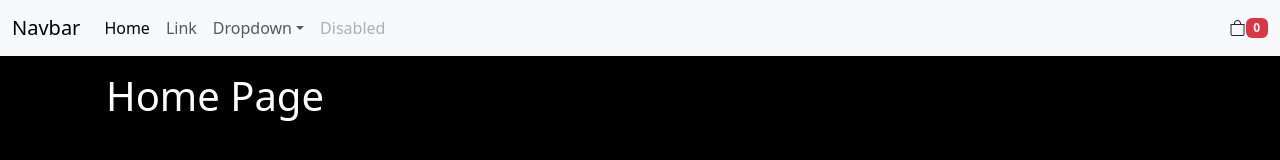
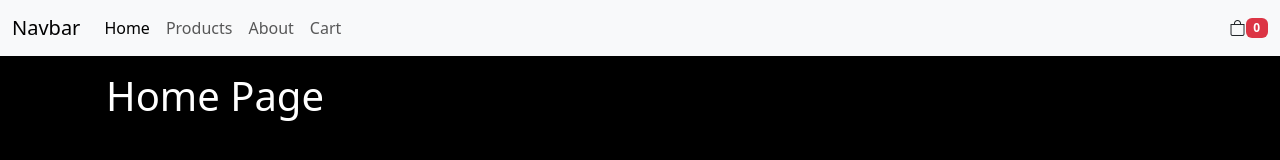
Before and after one commit to CodeCoder96/sbm-react-egitimi, a React (Vite) app: page / in a window 1280 px wide. Shown: the top 160 px of the page. Built offline with nearby package versions, Linux system fonts and the light colour scheme.

Commit message:
Link component

```diff
--- a/src/App.jsx
+++ b/src/App.jsx
@@ -1,5 +1,4 @@
 import { RouterProvider, createBrowserRouter } from "react-router-dom";
-import Header from "./components/Layout/Header";
 import HomePage from "./pages/HomePage";
 import ProductsPage from "./pages/ProductsPage";
 import AboutPage from "./pages/AboutPage";
@@ -27,7 +26,7 @@ function App() {
 
   return (
     <div className="app container position-relative">
-      <Header />
+
       <main className="pt-5">
         <RouterProvider router={router} />
       </main>
--- a/src/components/Layout/Header.jsx
+++ b/src/components/Layout/Header.jsx
@@ -1,5 +1,6 @@
 import { useContext } from "react";
 import { CartContext } from "../../context/CartContext";
+import { Link } from "react-router-dom";
 
 const Header = () => {
   const { cartItems } = useContext(CartContext);
@@ -8,53 +9,33 @@ const Header = () => {
     <header className="position-fixed w-100 start-0 top-0">
       <nav className="navbar navbar-expand-lg navbar-light bg-light">
         <div className="container-fluid">
-          <a className="navbar-brand" href="#">
+          <Link to="/" className="navbar-brand">
             Navbar
-          </a>
+          </Link>
           <button className="navbar-toggler" type="button">
             <span className="navbar-toggler-icon"></span>
           </button>
           <div className="collapse navbar-collapse">
             <ul className="navbar-nav me-auto mb-2 mb-lg-0">
               <li className="nav-item">
-                <a className="nav-link active" href="#">
+                <Link to="/" className="nav-link active">
                   Home
-                </a>
+                </Link>
               </li>
               <li className="nav-item">
-                <a className="nav-link" href="#">
-                  Link
-                </a>
-              </li>
-              <li className="nav-item dropdown">
-                <a className="nav-link dropdown-toggle" href="#">
-                  Dropdown
-                </a>
-                <ul className="dropdown-menu">
-                  <li>
-                    <a className="dropdown-item" href="#">
-                      Action
-                    </a>
-                  </li>
-                  <li>
-                    <a className="dropdown-item" href="#">
-                      Another action
-                    </a>
-                  </li>
-                  <li>
-                    <hr className="dropdown-divider" />
-                  </li>
-                  <li>
-                    <a className="dropdown-item" href="#">
-                      Something else here
-                    </a>
-                  </li>
-                </ul>
+                <Link to="/products" className="nav-link">
+                  Products
+                </Link>
               </li>
               <li className="nav-item">
-                <a className="nav-link disabled" href="#">
-                  Disabled
-                </a>
+                <Link to="/about" className="nav-link">
+                  About
+                </Link>
+              </li>
+              <li className="nav-item">
+                <Link to="/cart" className="nav-link">
+                  Cart
+                </Link>
               </li>
             </ul>
             <div className="d-flex align-items-center">
--- a/src/components/Products/Products.jsx
+++ b/src/components/Products/Products.jsx
@@ -7,8 +7,6 @@ import "./Products.css";
 function Products() {
   const [products, setProducts] = useState([]);
   const [isLoading, setIsLoading] = useState(true);
-
-  console.log("products component çalıştı!");
 
   function handleDeleteProduct(productId) {
     const filteredProducts = products.filter(
--- a/src/context/CartProvider.jsx
+++ b/src/context/CartProvider.jsx
@@ -24,8 +24,6 @@ const CartProvider = ({ children }) => {
     }
   }
 
-  console.log(cartItems);
-
   return (
     <CartContext.Provider
       value={{
--- a/src/pages/AboutPage.jsx
+++ b/src/pages/AboutPage.jsx
@@ -1,12 +1,75 @@
+import Header from "../components/Layout/Header";
+
 const AboutPage = () => {
   return (
     <div className="about-page p-4">
+      <Header />
       <h1>AboutPage</h1>
-      <p>Lorem ipsum dolor sit amet consectetur adipisicing elit. Eum, voluptates nemo unde saepe qui cum doloremque debitis fuga, iste fugit, dicta distinctio earum nostrum quis minus exercitationem. Veritatis necessitatibus, voluptates eos, ex autem quis neque nemo dolorem ratione enim amet rem quibusdam totam voluptatum, optio eaque accusantium nisi maiores. Ratione, voluptas quasi, commodi obcaecati nisi necessitatibus omnis totam dolorum sint pariatur praesentium! Cupiditate aspernatur corrupti similique doloremque esse dolor nisi atque quibusdam nesciunt quaerat corporis temporibus, quia aliquid voluptas unde ipsam animi fuga tempore, tenetur, iste culpa! Est quaerat officia, aliquam non, reiciendis eaque deleniti repellendus odit corporis hic commodi.</p>
-      <p>Lorem ipsum dolor sit amet consectetur adipisicing elit. Eum, voluptates nemo unde saepe qui cum doloremque debitis fuga, iste fugit, dicta distinctio earum nostrum quis minus exercitationem. Veritatis necessitatibus, voluptates eos, ex autem quis neque nemo dolorem ratione enim amet rem quibusdam totam voluptatum, optio eaque accusantium nisi maiores. Ratione, voluptas quasi, commodi obcaecati nisi necessitatibus omnis totam dolorum sint pariatur praesentium! Cupiditate aspernatur corrupti similique doloremque esse dolor nisi atque quibusdam nesciunt quaerat corporis temporibus, quia aliquid voluptas unde ipsam animi fuga tempore, tenetur, iste culpa! Est quaerat officia, aliquam non, reiciendis eaque deleniti repellendus odit corporis hic commodi.</p>
-      <p>Lorem ipsum dolor sit amet consectetur adipisicing elit. Eum, voluptates nemo unde saepe qui cum doloremque debitis fuga, iste fugit, dicta distinctio earum nostrum quis minus exercitationem. Veritatis necessitatibus, voluptates eos, ex autem quis neque nemo dolorem ratione enim amet rem quibusdam totam voluptatum, optio eaque accusantium nisi maiores. Ratione, voluptas quasi, commodi obcaecati nisi necessitatibus omnis totam dolorum sint pariatur praesentium! Cupiditate aspernatur corrupti similique doloremque esse dolor nisi atque quibusdam nesciunt quaerat corporis temporibus, quia aliquid voluptas unde ipsam animi fuga tempore, tenetur, iste culpa! Est quaerat officia, aliquam non, reiciendis eaque deleniti repellendus odit corporis hic commodi.</p>
-      <p>Lorem ipsum dolor sit amet consectetur adipisicing elit. Eum, voluptates nemo unde saepe qui cum doloremque debitis fuga, iste fugit, dicta distinctio earum nostrum quis minus exercitationem. Veritatis necessitatibus, voluptates eos, ex autem quis neque nemo dolorem ratione enim amet rem quibusdam totam voluptatum, optio eaque accusantium nisi maiores. Ratione, voluptas quasi, commodi obcaecati nisi necessitatibus omnis totam dolorum sint pariatur praesentium! Cupiditate aspernatur corrupti similique doloremque esse dolor nisi atque quibusdam nesciunt quaerat corporis temporibus, quia aliquid voluptas unde ipsam animi fuga tempore, tenetur, iste culpa! Est quaerat officia, aliquam non, reiciendis eaque deleniti repellendus odit corporis hic commodi.</p>
-      <p>Lorem ipsum dolor sit amet consectetur adipisicing elit. Eum, voluptates nemo unde saepe qui cum doloremque debitis fuga, iste fugit, dicta distinctio earum nostrum quis minus exercitationem. Veritatis necessitatibus, voluptates eos, ex autem quis neque nemo dolorem ratione enim amet rem quibusdam totam voluptatum, optio eaque accusantium nisi maiores. Ratione, voluptas quasi, commodi obcaecati nisi necessitatibus omnis totam dolorum sint pariatur praesentium! Cupiditate aspernatur corrupti similique doloremque esse dolor nisi atque quibusdam nesciunt quaerat corporis temporibus, quia aliquid voluptas unde ipsam animi fuga tempore, tenetur, iste culpa! Est quaerat officia, aliquam non, reiciendis eaque deleniti repellendus odit corporis hic commodi.</p>
+      <p>
+        Lorem ipsum dolor sit amet consectetur adipisicing elit. Eum, voluptates
+        nemo unde saepe qui cum doloremque debitis fuga, iste fugit, dicta
+        distinctio earum nostrum quis minus exercitationem. Veritatis
+        necessitatibus, voluptates eos, ex autem quis neque nemo dolorem ratione
+        enim amet rem quibusdam totam voluptatum, optio eaque accusantium nisi
+        maiores. Ratione, voluptas quasi, commodi obcaecati nisi necessitatibus
+        omnis totam dolorum sint pariatur praesentium! Cupiditate aspernatur
+        corrupti similique doloremque esse dolor nisi atque quibusdam nesciunt
+        quaerat corporis temporibus, quia aliquid voluptas unde ipsam animi fuga
+        tempore, tenetur, iste culpa! Est quaerat officia, aliquam non,
+        reiciendis eaque deleniti repellendus odit corporis hic commodi.
+      </p>
+      <p>
+        Lorem ipsum dolor sit amet consectetur adipisicing elit. Eum, voluptates
+        nemo unde saepe qui cum doloremque debitis fuga, iste fugit, dicta
+        distinctio earum nostrum quis minus exercitationem. Veritatis
+        necessitatibus, voluptates eos, ex autem quis neque nemo dolorem ratione
+        enim amet rem quibusdam totam voluptatum, optio eaque accusantium nisi
+        maiores. Ratione, voluptas quasi, commodi obcaecati nisi necessitatibus
+        omnis totam dolorum sint pariatur praesentium! Cupiditate aspernatur
+        corrupti similique doloremque esse dolor nisi atque quibusdam nesciunt
+        quaerat corporis temporibus, quia aliquid voluptas unde ipsam animi fuga
+        tempore, tenetur, iste culpa! Est quaerat officia, aliquam non,
+        reiciendis eaque deleniti repellendus odit corporis hic commodi.
+      </p>
+      <p>
+        Lorem ipsum dolor sit amet consectetur adipisicing elit. Eum, voluptates
+        nemo unde saepe qui cum doloremque debitis fuga, iste fugit, dicta
+        distinctio earum nostrum quis minus exercitationem. Veritatis
+        necessitatibus, voluptates eos, ex autem quis neque nemo dolorem ratione
+        enim amet rem quibusdam totam voluptatum, optio eaque accusantium nisi
+        maiores. Ratione, voluptas quasi, commodi obcaecati nisi necessitatibus
+        omnis totam dolorum sint pariatur praesentium! Cupiditate aspernatur
+        corrupti similique doloremque esse dolor nisi atque quibusdam nesciunt
+        quaerat corporis temporibus, quia aliquid voluptas unde ipsam animi fuga
+        tempore, tenetur, iste culpa! Est quaerat officia, aliquam non,
+        reiciendis eaque deleniti repellendus odit corporis hic commodi.
+      </p>
+      <p>
+        Lorem ipsum dolor sit amet consectetur adipisicing elit. Eum, voluptates
+        nemo unde saepe qui cum doloremque debitis fuga, iste fugit, dicta
+        distinctio earum nostrum quis minus exercitationem. Veritatis
+        necessitatibus, voluptates eos, ex autem quis neque nemo dolorem ratione
+        enim amet rem quibusdam totam voluptatum, optio eaque accusantium nisi
+        maiores. Ratione, voluptas quasi, commodi obcaecati nisi necessitatibus
+        omnis totam dolorum sint pariatur praesentium! Cupiditate aspernatur
+        corrupti similique doloremque esse dolor nisi atque quibusdam nesciunt
+        quaerat corporis temporibus, quia aliquid voluptas unde ipsam animi fuga
+        tempore, tenetur, iste culpa! Est quaerat officia, aliquam non,
+        reiciendis eaque deleniti repellendus odit corporis hic commodi.
+      </p>
+      <p>
+        Lorem ipsum dolor sit amet consectetur adipisicing elit. Eum, voluptates
+        nemo unde saepe qui cum doloremque debitis fuga, iste fugit, dicta
+        distinctio earum nostrum quis minus exercitationem. Veritatis
+        necessitatibus, voluptates eos, ex autem quis neque nemo dolorem ratione
+        enim amet rem quibusdam totam voluptatum, optio eaque accusantium nisi
+        maiores. Ratione, voluptas quasi, commodi obcaecati nisi necessitatibus
+        omnis totam dolorum sint pariatur praesentium! Cupiditate aspernatur
+        corrupti similique doloremque esse dolor nisi atque quibusdam nesciunt
+        quaerat corporis temporibus, quia aliquid voluptas unde ipsam animi fuga
+        tempore, tenetur, iste culpa! Est quaerat officia, aliquam non,
+        reiciendis eaque deleniti repellendus odit corporis hic commodi.
+      </p>
     </div>
   );
 };
--- a/src/pages/CartPage.jsx
+++ b/src/pages/CartPage.jsx
@@ -1,6 +1,9 @@
+import Header from "../components/Layout/Header";
+
 const CartPage = () => {
   return (
     <div className="cart-page py-4">
+      <Header />
       <h1>CartPage</h1>
     </div>
   );
--- a/src/pages/HomePage.jsx
+++ b/src/pages/HomePage.jsx
@@ -1,6 +1,9 @@
+import Header from "../components/Layout/Header";
+
 const HomePage = () => {
   return (
     <div className="home-page p-4">
+      <Header />
       <h1>Home Page</h1>
     </div>
   );
--- a/src/pages/ProductsPage.jsx
+++ b/src/pages/ProductsPage.jsx
@@ -1,12 +1,14 @@
-import Products from "../components/Products/Products"
+import Header from "../components/Layout/Header";
+import Products from "../components/Products/Products";
 
 const ProductsPage = () => {
   return (
-    <div className='products-page p-4'>
-        <h1>Products Page</h1>
-        <Products />
+    <div className="products-page p-4">
+      <Header />
+      <h1>Products Page</h1>
+      <Products />
     </div>
-  )
-}
+  );
+};
 
-export default ProductsPage
+export default ProductsPage;
```
